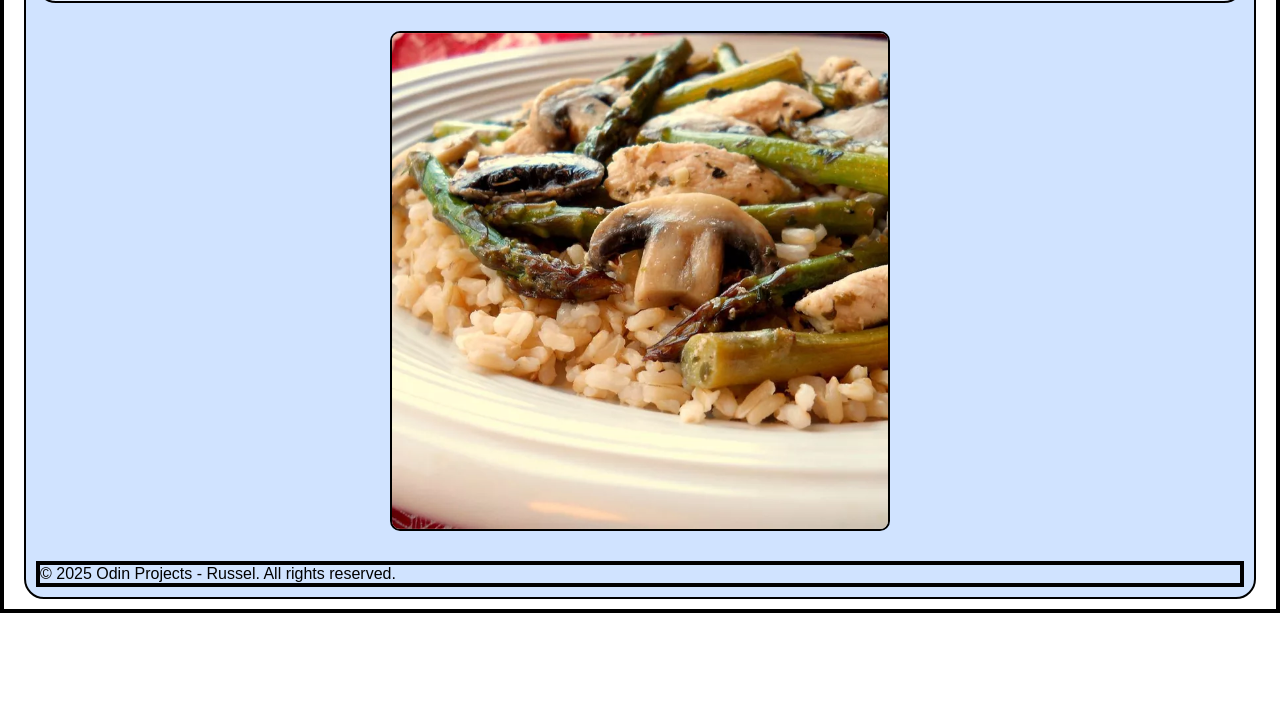
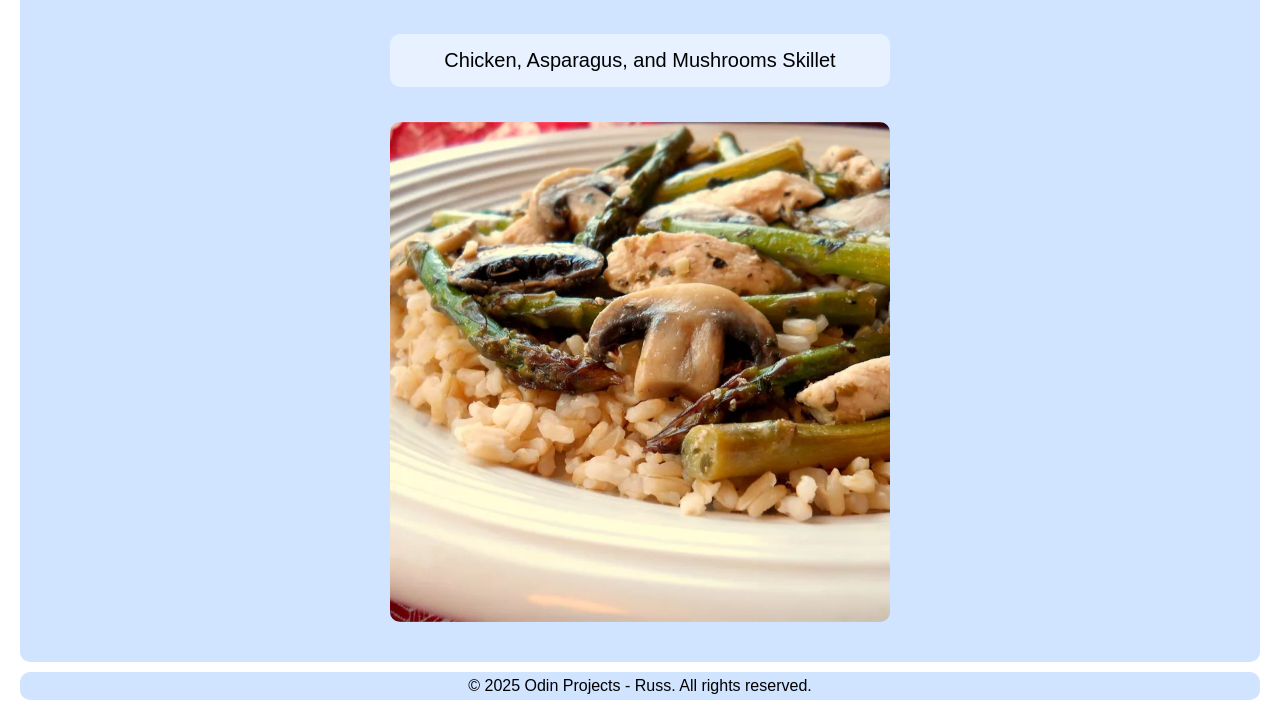
Before and after one commit to iamruss1203/odin-recipes, a plain HTML site: page index.html in a window 1280 px wide. Shown: the part 1821-2531 px from the top of the page. Before the commit the page ends 2434 px from the top, so only its background shows below. Drawn offline with Linux system fonts and the light colour scheme.

Commit message:
optimized css code

```diff
--- a/css/style.css
+++ b/css/style.css
@@ -3,7 +3,7 @@
     font-family: Arial, Helvetica, sans-serif;
     margin: 0;
     padding: 0;
-    border: 2px solid #000000;
+    /* border: 2px solid #000000; */
 }
 
 .homepage-tittle-container {
@@ -13,7 +13,7 @@
     padding: 10px;
     margin: 10px 20px;
     background-color: #D0E3FF;
-    border-radius: 20px;
+    border-radius: 10px;
 }
 
 .homepage-logo {
@@ -23,15 +23,14 @@
 
 .homepage-title {
     margin: 0;
-    font-size: 1.6rem;
+    font-size: clamp(1.2rem, 2.5vw, 1.6rem);
 }
 
 .recipe-list {
     padding: 10px;
     margin: 10px 20px;
-    border-radius: 20px;
-    list-style-type: none;
-    width: auto;
+    border-radius: 10px;
+    list-style: none;
     background-color: #D0E3FF;
 }
 
@@ -41,24 +40,34 @@
     align-items: center;
     justify-content: center;
     padding: 7px 15px;
-    margin: auto;
     border-radius: 20px;
-    background-color: #E7F1FF;
 }
 
 .recipe {
     text-decoration: none;
-    font-size: 20px;
+    font-size: clamp(1rem, 2vw, 1.25rem);
     color: #000000;
+    background-color: #E7F1FF;
+    padding: 15px;
+    border-radius: 10px;
+    width: 100%;
+    max-width: 500px;
+    text-align: center;
 }
 
 .image {
-    width: 500px;
-    max-width: 100%;
+    width: 100%;
+    max-width: 500px;
     height: auto;
     border-radius: 10px;
     display: block;
-    margin: 10px auto;
-    margin-bottom: 30px;
+    margin: 10px auto 30px;
+}
 
+.footer-text {
+    background-color: #D0E3FF;
+    padding: 5px;
+    border-radius: 10px;
+    text-align: center;
+    margin: 10px 20px;
 }
--- a/index.html
+++ b/index.html
@@ -19,10 +19,9 @@
         <img src="/images/Easy Chicken Primavera.webp" alt="Romantic Chicken with Artichokes and Mushrooms" class="image">
         <li><a href="/recipes/Chicken,Asparagus,and-Mushroom-Skillet.html" class="recipe recipe5">Chicken, Asparagus, and Mushrooms Skillet</a></li><br>
         <img src="/images/Chicken-Asparagus-and-Mushroom-Skillet-by-CookinBug-1eb445a81ff845b3a55c9c39524a2c25.webp" alt="Chicken, Asparagus, and Mushrooms Skillet" class="image">
-        <footer>
-            <p>&copy; 2025 Odin Projects - Russel. All rights reserved.</p>
-        </footer>
     </ul>
-
+    <footer>
+        <p class="footer-text">&copy; 2025 Odin Projects - Russ. All rights reserved.</p>
+    </footer>
 </body>
 </html>
```
